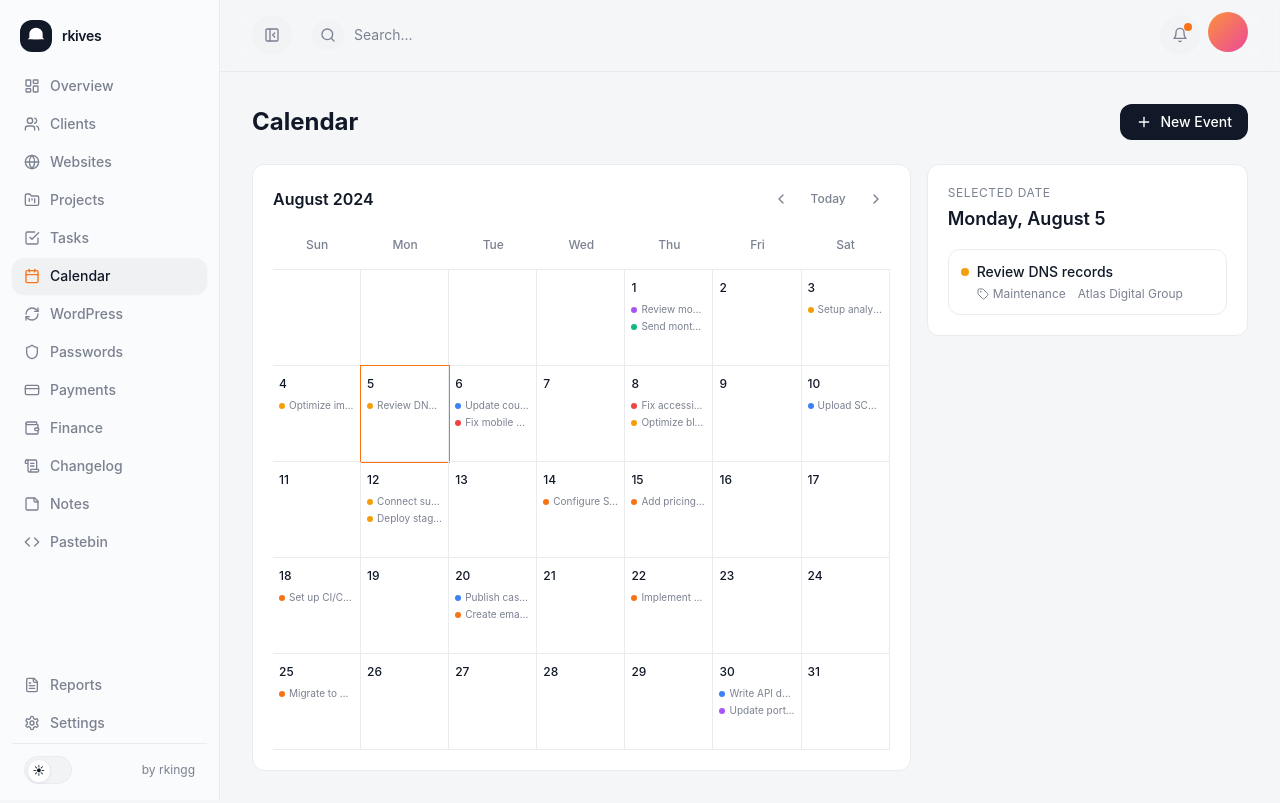
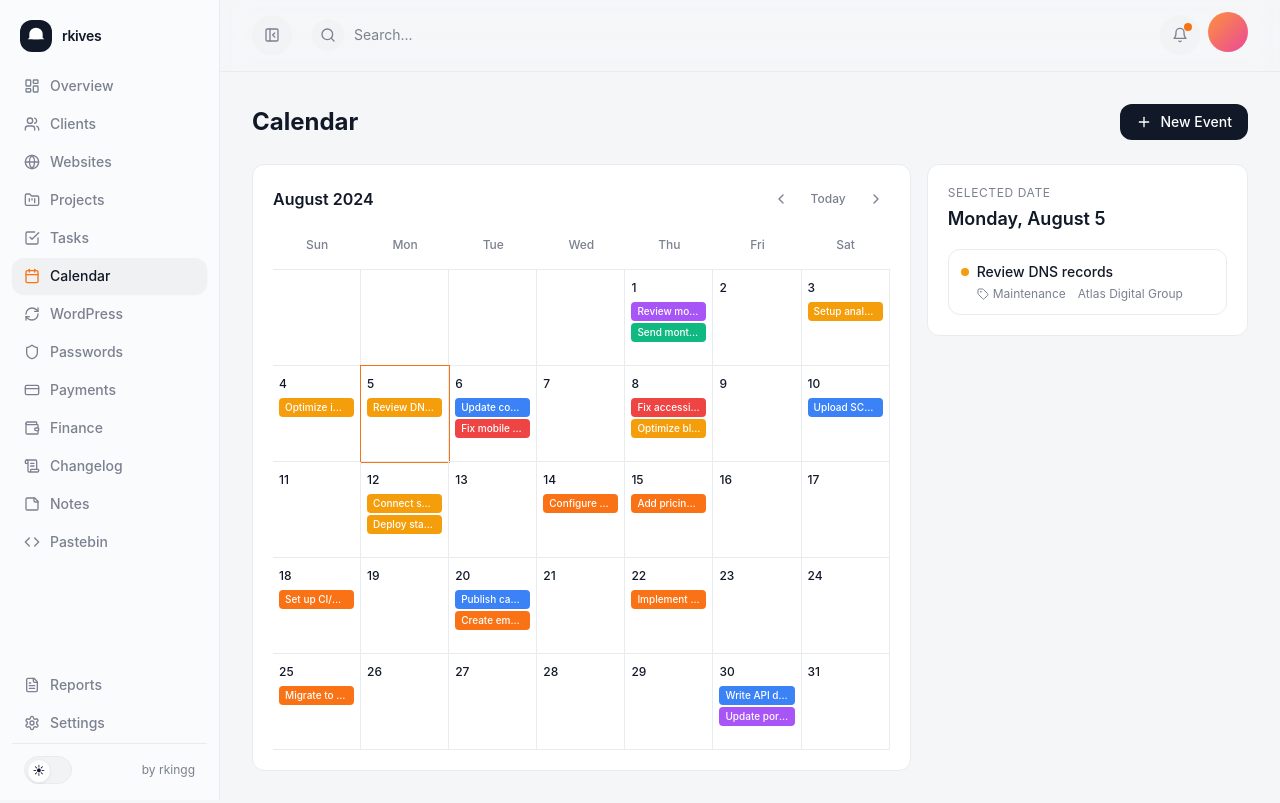
Before and after one commit to rkingg-dev/rkives, a Next.js app: page /dashboard/calendar in a window 1280 px wide. Built offline with nearby package versions, Linux system fonts and the light colour scheme.

Commit message:
Calendar: show events as full background bars instead of dots

```diff
--- a/src/app/dashboard/calendar/page.tsx
+++ b/src/app/dashboard/calendar/page.tsx
@@ -143,9 +143,8 @@ export default function CalendarPage() {
                   <span className={cn("text-xs font-medium", isToday ? "bg-[var(--accent-brand)] text-white w-6 h-6 rounded-full flex items-center justify-center" : "text-foreground")}>{day}</span>
                   <div className="mt-1 space-y-0.5">
                     {dayEvents.slice(0, 3).map((evt, i) => (
-                      <div key={i} className="flex items-center gap-1">
-                        <span className={cn("w-1.5 h-1.5 rounded-full shrink-0", evt.color)} />
-                        <span className="text-[10px] text-muted-foreground truncate">{evt.title}</span>
+                      <div key={i} className={cn("text-[10px] text-white font-medium px-1.5 py-0.5 rounded truncate", evt.color)}>
+                        {evt.title}
                       </div>
                     ))}
                     {dayEvents.length > 3 && <span className="text-[9px] text-muted-foreground">+{dayEvents.length - 3} more</span>}
```
